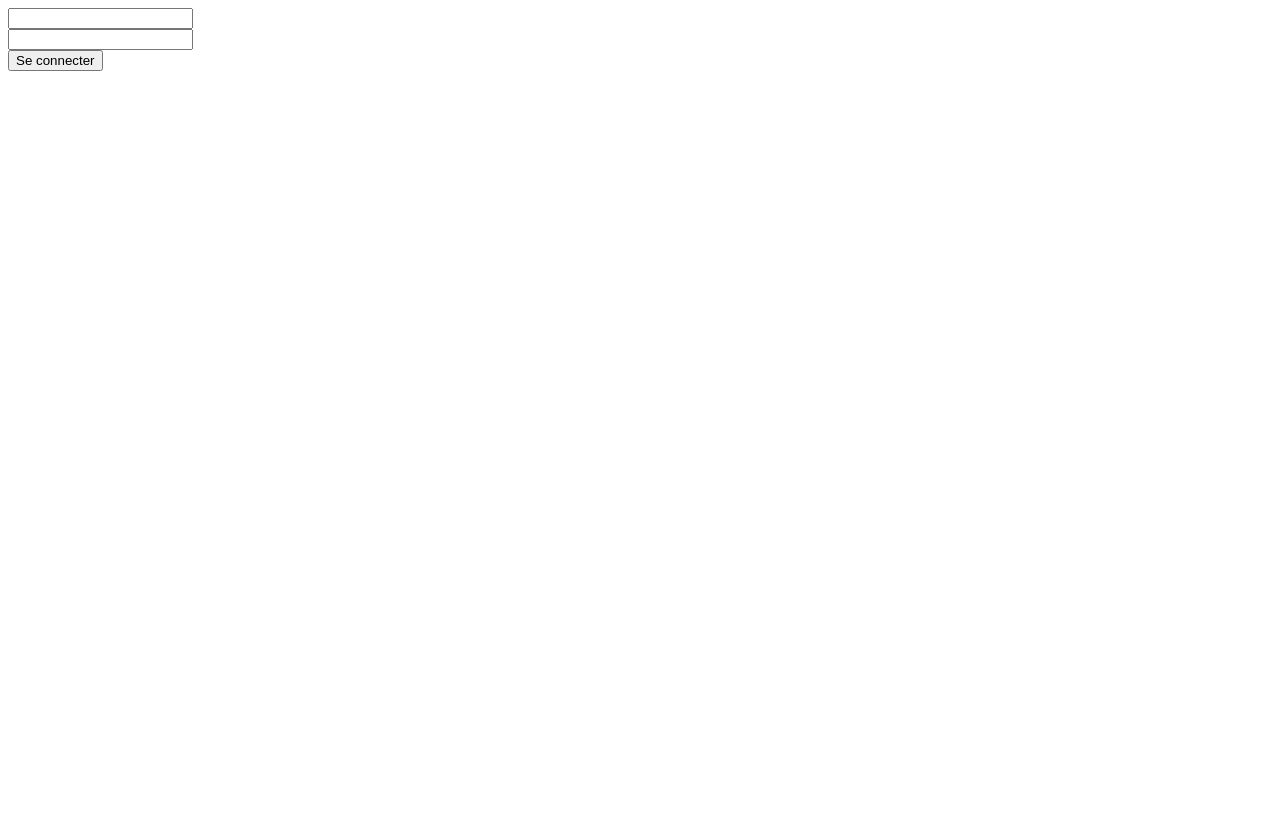
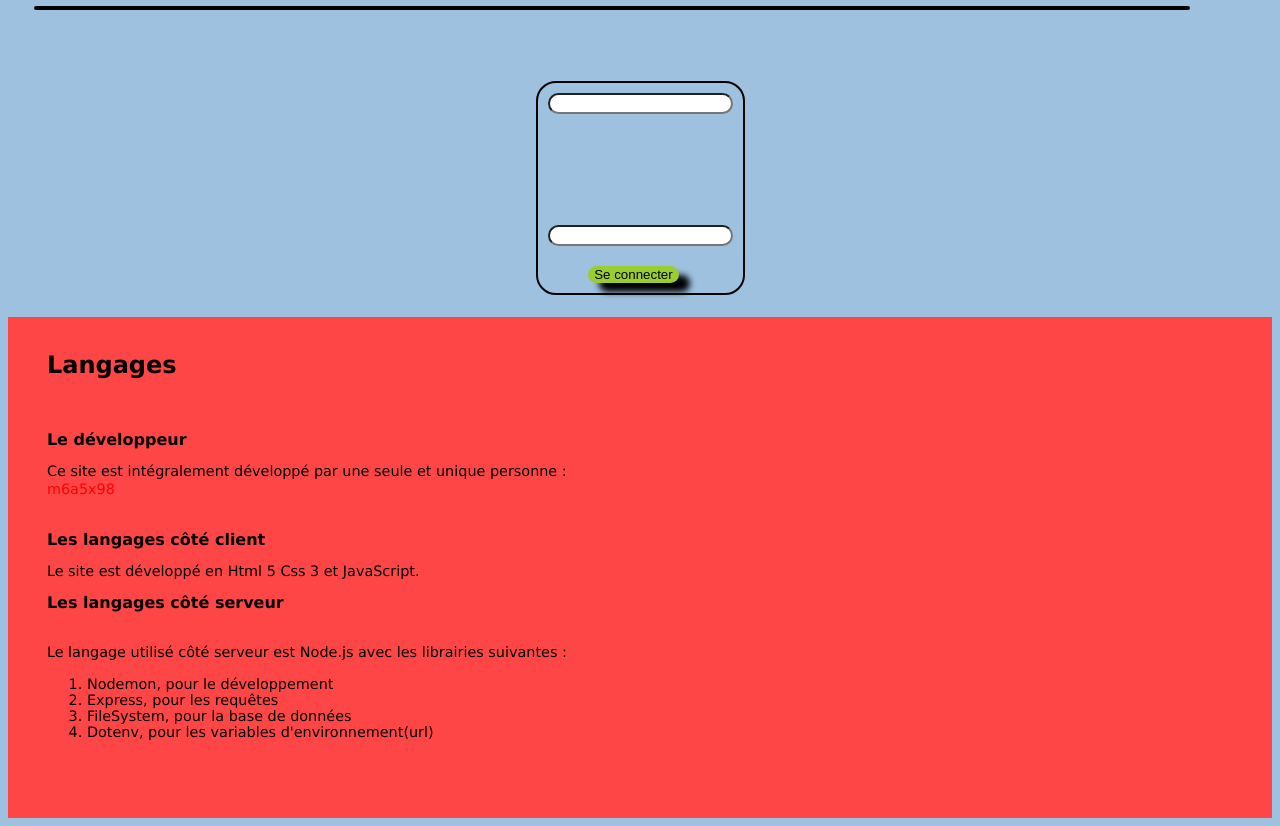
Before and after one commit to M6a5x98/LocalPost, a plain HTML site: page login/login.htm in a window 1280 px wide. Before the commit the page ends 800 px from the top, so only its background shows below. Drawn offline with Linux system fonts and the light colour scheme; files that its build step writes are made by us from their sources.

Commit message:
Update login.htm

```diff
--- a/login/login.htm
+++ b/login/login.htm
@@ -4,7 +4,7 @@
     <meta charset="UTF-8" />
     <meta http-equiv="X-UA-Compatible" content="IE=edge" />
     <meta name="viewport" content="width=device-width, initial-scale=1.0" />
-    <link rel="stylesheet" href="style.css" />
+    <link rel="stylesheet" href="stylelogin.css" />
     <title>Login</title>
   </head>
   <body>
@@ -17,7 +17,33 @@
         </div>
       </form>
     </main>
-    <div id="6598"></div>
+    <nav id="nav"></nav>
+    <section id="Langages">
+      <h1 id="Langagestitre">Langages</h1>
+      <br />
+      <h2 id="Langagesdev">Le développeur</h2>
+      <span id="Langagestext"
+        >Ce site est intégralement développé par une seule et unique personne :
+        <br />
+        <a href="https://www.github.com/m6a5x98" target="_blank"
+          >m6a5x98</a
+        ></span
+      ><br /><br />
+      <h2 id="Langagesclient">Les langages côté client</h2>
+      <span> Le site est développé en Html 5 Css 3 et JavaScript. </span>
+      <h2 id="Langagesserv">Les langages côté serveur</h2>
+      <br />
+      <span
+        >Le langage utilisé côté serveur est Node.js avec les librairies
+        suivantes : <br />
+        <ol>
+          <li>Nodemon, pour le développement</li>
+          <li>Express, pour les requêtes</li>
+          <li>FileSystem, pour la base de données</li>
+          <li>Dotenv, pour les variables d'environnement(url)</li>
+        </ol>
+      </span>
+    </section>
     <script src="login.js"></script>
   </body>
 </html>
```
